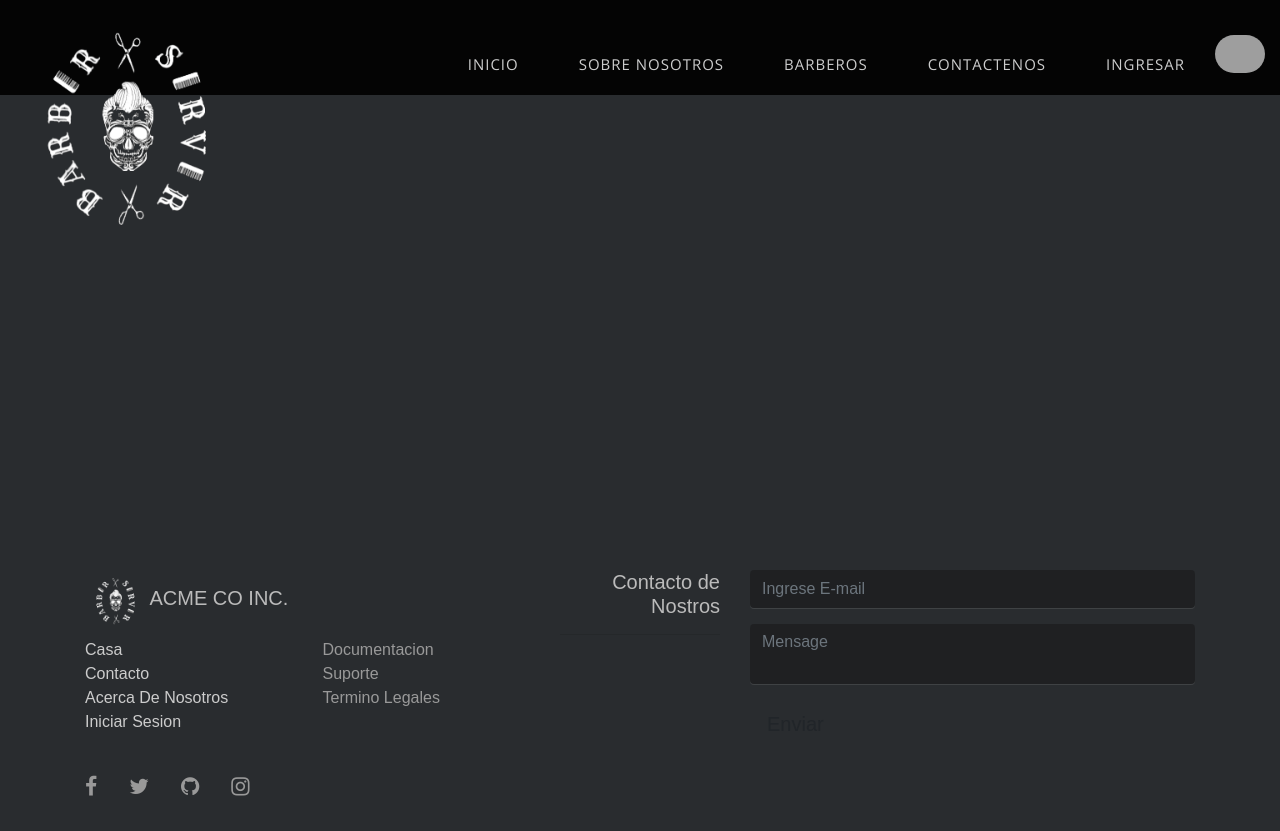
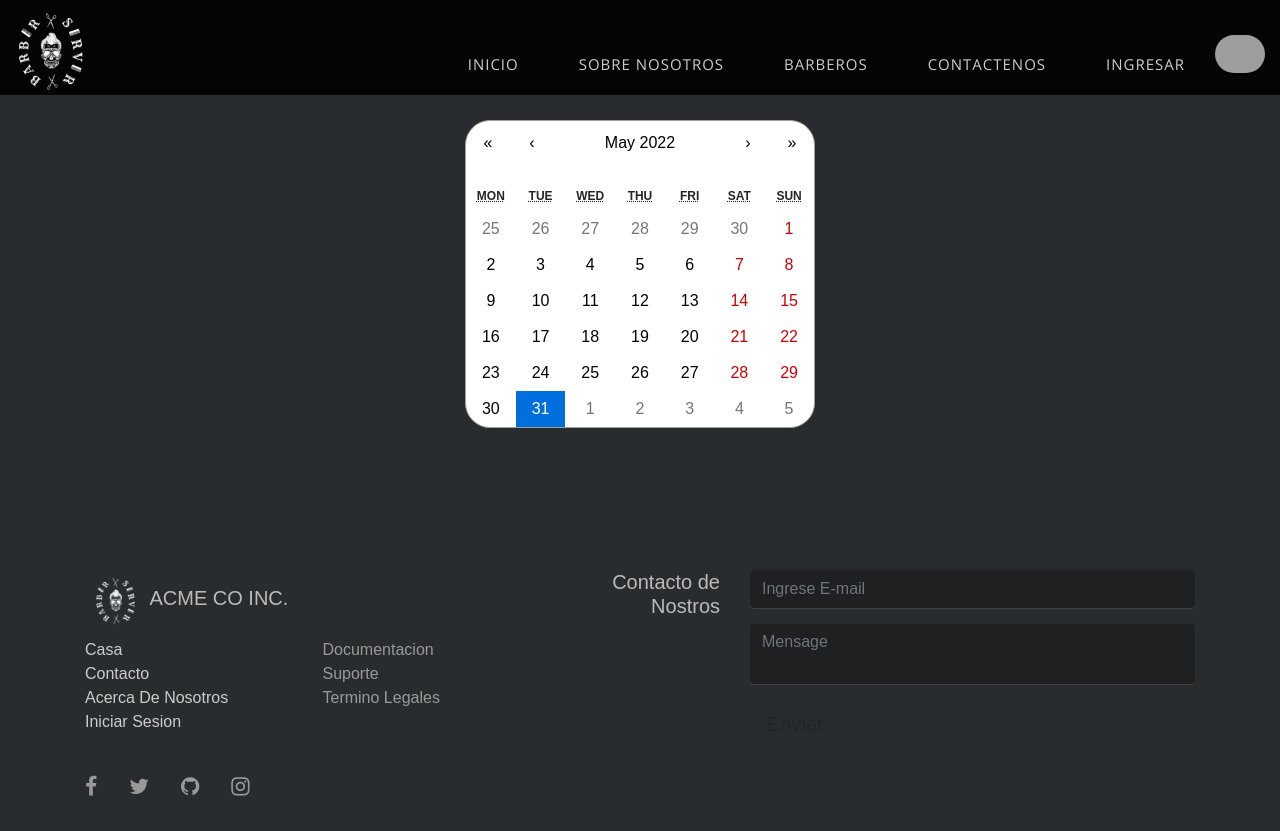
Before and after one commit to vector18xd/BarberServerReact, a React (Create React App) app: page /Agendar in a window 1280 px wide. Built offline with nearby package versions, Linux system fonts and the light colour scheme; grey boxes are pictures that could not be loaded; a web font is replaced by a local one.

Commit message:
secondStyle

```diff
--- a/package.json
+++ b/package.json
@@ -6,12 +6,16 @@
     "@testing-library/jest-dom": "^5.16.2",
     "@testing-library/react": "^12.1.3",
     "@testing-library/user-event": "^13.5.0",
+    "add": "^2.0.6",
+    "or": "^0.2.0",
     "react": "^17.0.2",
+    "react-calendar": "^3.7.0",
     "react-dom": "^17.0.2",
     "react-router": "^6.2.1",
     "react-router-dom": "^6.2.1",
     "react-scripts": "5.0.0",
-    "web-vitals": "^2.1.4"
+    "web-vitals": "^2.1.4",
+    "yarn": "^1.22.18"
   },
   "scripts": {
     "start": "react-scripts start",
--- a/src/components/IU/style.css
+++ b/src/components/IU/style.css
@@ -62,7 +62,7 @@ header{
 }
 
 .imagenLogo{
-    width: 250px;
+    width: 100px;
 }
 .sliders{
     height: 100px;
--- a/src/components/layouts/agendamientos.jsx
+++ b/src/components/layouts/agendamientos.jsx
@@ -1,8 +1,13 @@
-import React from "react";
+import React,{useState} from "react";
+import Calendar from 'react-calendar'
+import 'react-calendar/dist/Calendar.css';
+import'./css/calendario.css'
 export const Agendamientos = () => {
-  return(
-    <div>
+  const [value, onChange] = useState(new Date());
 
+  return (
+    <div className="calendario">
+      <Calendar onChange={onChange} value={value} />
     </div>
-       )
+  );
 }
--- a/src/components/layouts/css/calendario.css
+++ b/src/components/layouts/css/calendario.css
@@ -0,0 +1,8 @@
+.calendario{
+  display: flex;
+  justify-content: center;
+}
+.react-calendar {
+  margin-top: 120px;
+  border-radius: 25px;
+}
--- a/src/components/layouts/css/calificacion.css
+++ b/src/components/layouts/css/calificacion.css
@@ -14,11 +14,11 @@
   font-size: 20px;
 }
 
-input[type="radio"] {
+.clasificacionF input[type="radio"] {
   display: none;
 }
 
-label {
+.clasificacionF label {
   color: grey;
 }
 
@@ -27,11 +27,11 @@ label {
   unicode-bidi: bidi-override;
 }
 
-label:hover,
-label:hover ~ label {
+.clasificacionF label:hover,
+.clasificacionF label:hover ~ label {
   color: orange;
 }
 
-input[type="radio"]:checked ~ label {
+.clasificacionF input[type="radio"]:checked ~ label {
   color: orange;
 }
--- a/src/components/layouts/css/lore.css
+++ b/src/components/layouts/css/lore.css
@@ -220,3 +220,9 @@
 	height: 40px;
 	width: 40px;
 }
+.rBtn input{
+	margin-right: 2px;
+}
+.rBtn label{
+	margin-right: 10px;
+}
--- a/src/components/layouts/lore.jsx
+++ b/src/components/layouts/lore.jsx
@@ -24,6 +24,10 @@ export const Lore = () => {
                 <input type="text" placeholder="Apellidos" id='rapellido' className='inputform'/>
                 <input type="text" placeholder="Cedula" id='ruser' className='inputform'/>
                 <input type="password" placeholder="Contraseña" id='rpassword' className='inputform'/>
+                <div className="rBtn">
+                    <input type="radio" name="gestion" id="trabajador" value="trabajador"/><label for="trabajador">Trabjador</label>
+                    <input type="radio" name="gestion" id="usuario" value="usuario"/><label for="usuario">Usuario</label>
+                </div>
                 <button className='buttonform'>Crear Cuenta</button>
             </form>
         </div>
--- a/src/components/pages/agendar/agendar.jsx
+++ b/src/components/pages/agendar/agendar.jsx
@@ -6,6 +6,7 @@ export const Agendar = () =>{
   return(
     <div className="Agendar">
       <Header/>
+      <Agendamientos/>
       <Footer/>
     </div>
   )
```
Also changed, not shown: 1 other file (tests, documents, lock files or other folders).
